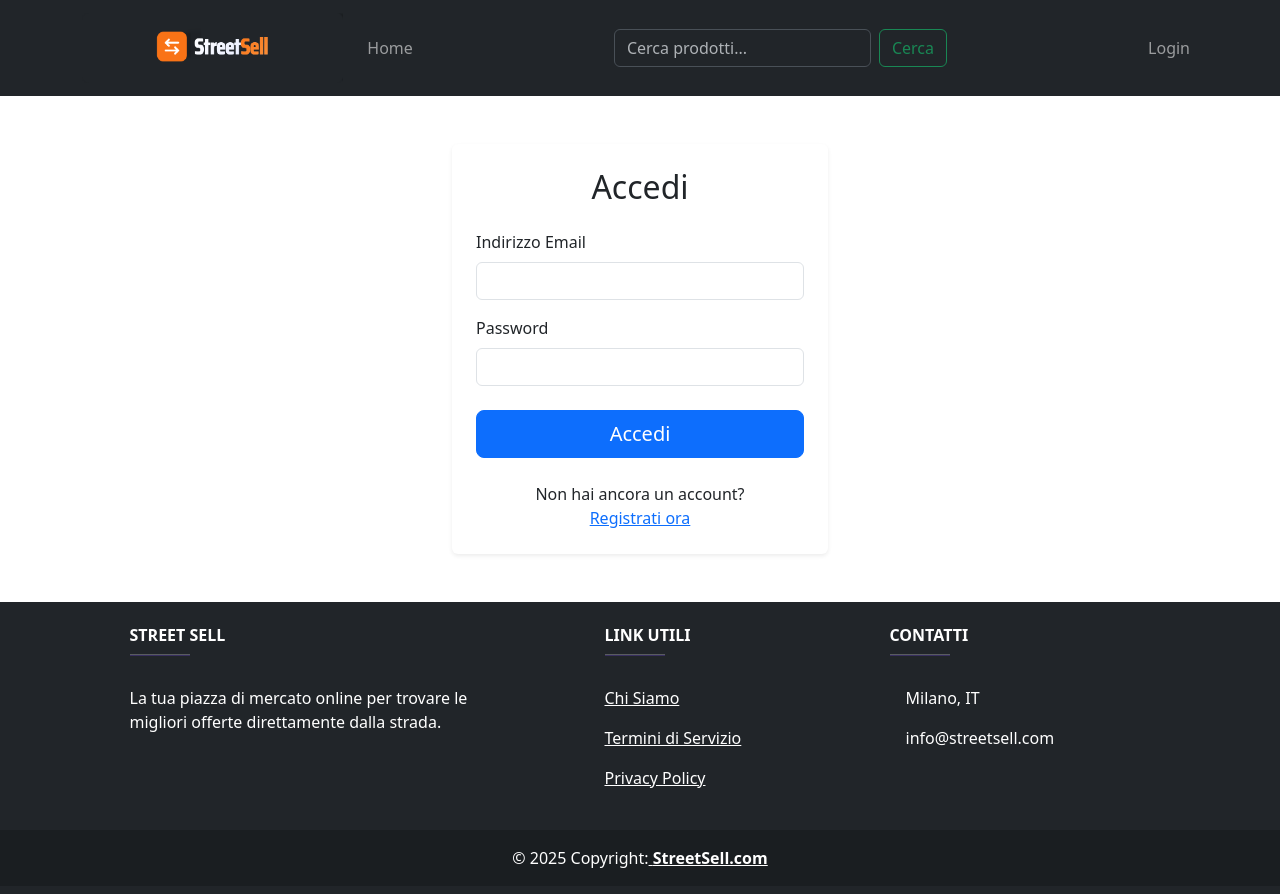
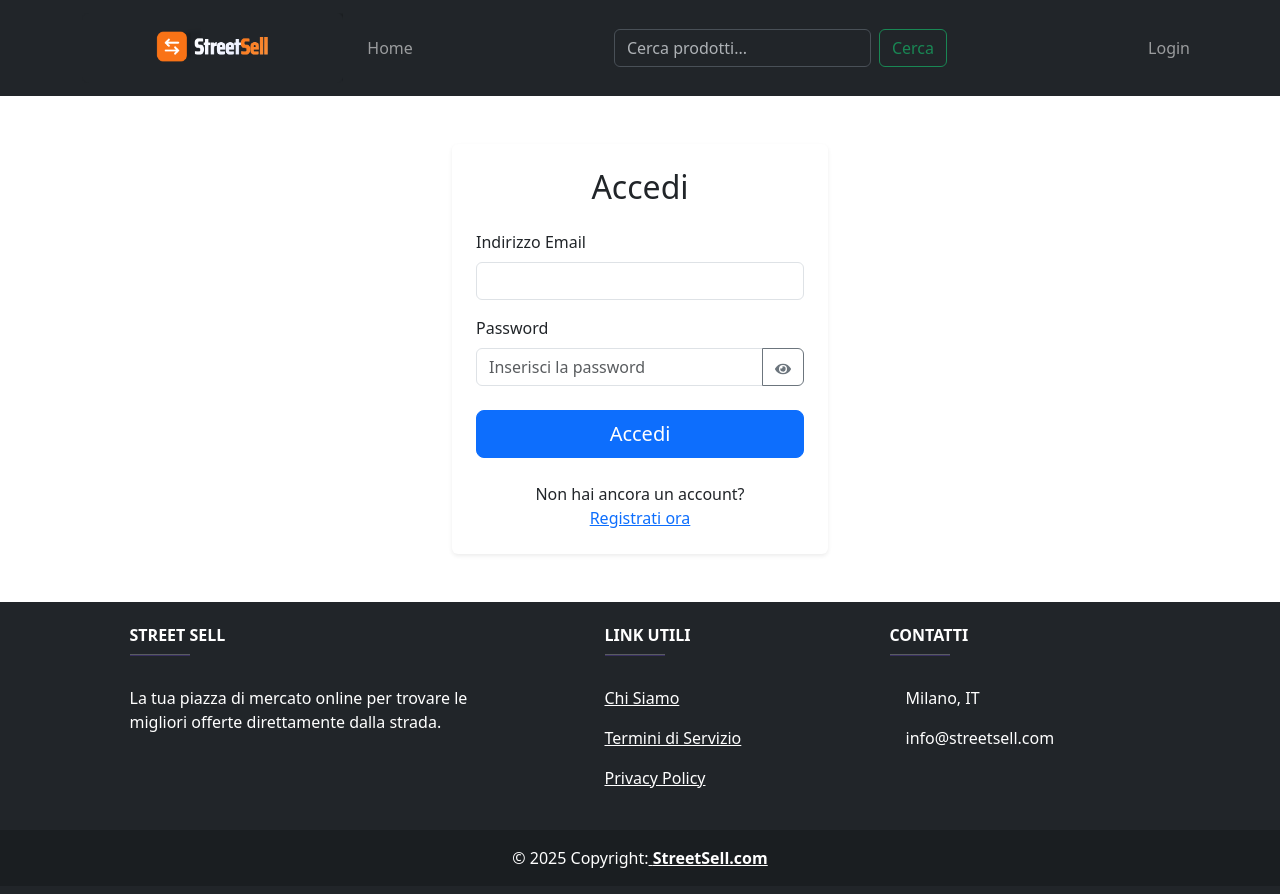
Before and after one commit to KevR98/StreetSell, a React (Vite) app in the folder StreetSellFE/: page /login in a window 1280 px wide. Built offline with nearby package versions, Linux system fonts and the light colour scheme.

Commit message:
adds the visibility on the password

```diff
--- a/StreetSellFE/src/Components/Login.jsx
+++ b/StreetSellFE/src/Components/Login.jsx
@@ -2,6 +2,8 @@ import { useState } from 'react';
 import { useDispatch } from 'react-redux';
 import { Link, useNavigate } from 'react-router-dom';
 import { loginSuccess, loginFailure } from '../Redux/Action/index';
+import { Container, Card, Form, Button, InputGroup } from 'react-bootstrap';
+import { FaEye, FaEyeSlash } from 'react-icons/fa';
 
 const endpoint = 'http://localhost:8888/auth/login';
 
@@ -9,9 +11,14 @@ function Login() {
   // 1. State locali solo per i valori degli input
   const [email, setEmail] = useState('');
   const [password, setPassword] = useState('');
+  const [showPassword, setShowPassword] = useState(false);
   const [error, setError] = useState(null);
   const dispatch = useDispatch();
   const navigate = useNavigate();
+
+  const toggleShowPassword = () => {
+    setShowPassword(!showPassword);
+  };
 
   // 2. Funzione che gestisce l'invio del form
   const handleSubmit = (event) => {
@@ -53,57 +60,71 @@ function Login() {
   };
 
   return (
-    <div className='container my-5' style={{ maxWidth: '400px' }}>
-      <div className='card shadow-sm border-0'>
-        <div className='card-body p-4'>
+    <Container className='my-5' style={{ maxWidth: '400px' }}>
+      <Card className='shadow-sm border-0'>
+        <Card.Body className='p-4'>
           <h2 className='card-title text-center mb-4'>Accedi</h2>
-          {error && <div className='alert alert-danger'>{error}</div>}
 
-          {/* Il form chiama la funzione handleSubmit quando viene inviato */}
-          <form onSubmit={handleSubmit}>
-            <div className='mb-3'>
-              <label htmlFor='emailInput' className='form-label'>
-                Indirizzo Email
-              </label>
-              <input
+          {error && <ErrorAlert message={error} />}
+
+          <Form onSubmit={handleSubmit}>
+            <Form.Group className='mb-3' controlId='emailInput'>
+              <Form.Label>Indirizzo Email</Form.Label>
+
+              <Form.Control
                 type='email'
-                className='form-control' // Classe Bootstrap per lo stile
-                id='emailInput'
-                value={email} // Il valore dell'input è legato allo stato 'email'
-                onChange={(e) => setEmail(e.target.value)} // Aggiorna lo stato quando l'utente scrive
-                required // Campo obbligatorio
-              />
-            </div>
-
-            <div className='mb-3'>
-              <label htmlFor='passwordInput' className='form-label'>
-                Password
-              </label>
-              <input
-                type='password'
-                className='form-control'
-                id='passwordInput'
-                value={password}
-                onChange={(e) => setPassword(e.target.value)}
+                value={email}
+                onChange={(e) => setEmail(e.target.value)}
                 required
               />
+            </Form.Group>
+
+            {/* Campo Password */}
+            <Form.Group className='mb-3' controlId='passwordInput'>
+              <Form.Label>Password</Form.Label>
+
+              <InputGroup>
+                {/* CAMPO DI INPUT */}
+                <Form.Control
+                  // 🛑 LA CHIAVE: Cambia il tipo in base allo stato 'showPassword'
+                  type={showPassword ? 'text' : 'password'}
+                  placeholder='Inserisci la password'
+                  value={password}
+                  onChange={(e) => setPassword(e.target.value)}
+                  required
+                />
+
+                {/* BOTTONE OCULARIO */}
+                <Button
+                  variant='outline-secondary'
+                  onClick={toggleShowPassword}
+                  aria-label={
+                    showPassword ? 'Nascondi password' : 'Mostra password'
+                  }
+                >
+                  {/* L'icona cambia in base allo stato */}
+                  {showPassword ? <FaEyeSlash /> : <FaEye />}
+                </Button>
+              </InputGroup>
+            </Form.Group>
+
+            {/* Bottone Accedi */}
+            <div className='d-grid mt-4'>
+              {/* 🛑 <button> diventa <Button> */}
+              <Button type='submit' variant='primary' size='lg'>
+                Accedi
+              </Button>
             </div>
-
-            <div className='d-grid mt-4'>
-              <button type='submit' className='btn btn-primary btn-lg'>
-                Accedi
-              </button>
-            </div>
-          </form>
+          </Form>
 
           {/* Link alla pagina di registrazione */}
           <div className='text-center mt-4'>
             <p className='mb-0'>Non hai ancora un account?</p>
             <Link to='/register'>Registrati ora</Link>
           </div>
-        </div>
-      </div>
-    </div>
+        </Card.Body>
+      </Card>
+    </Container>
   );
 }
 
```
